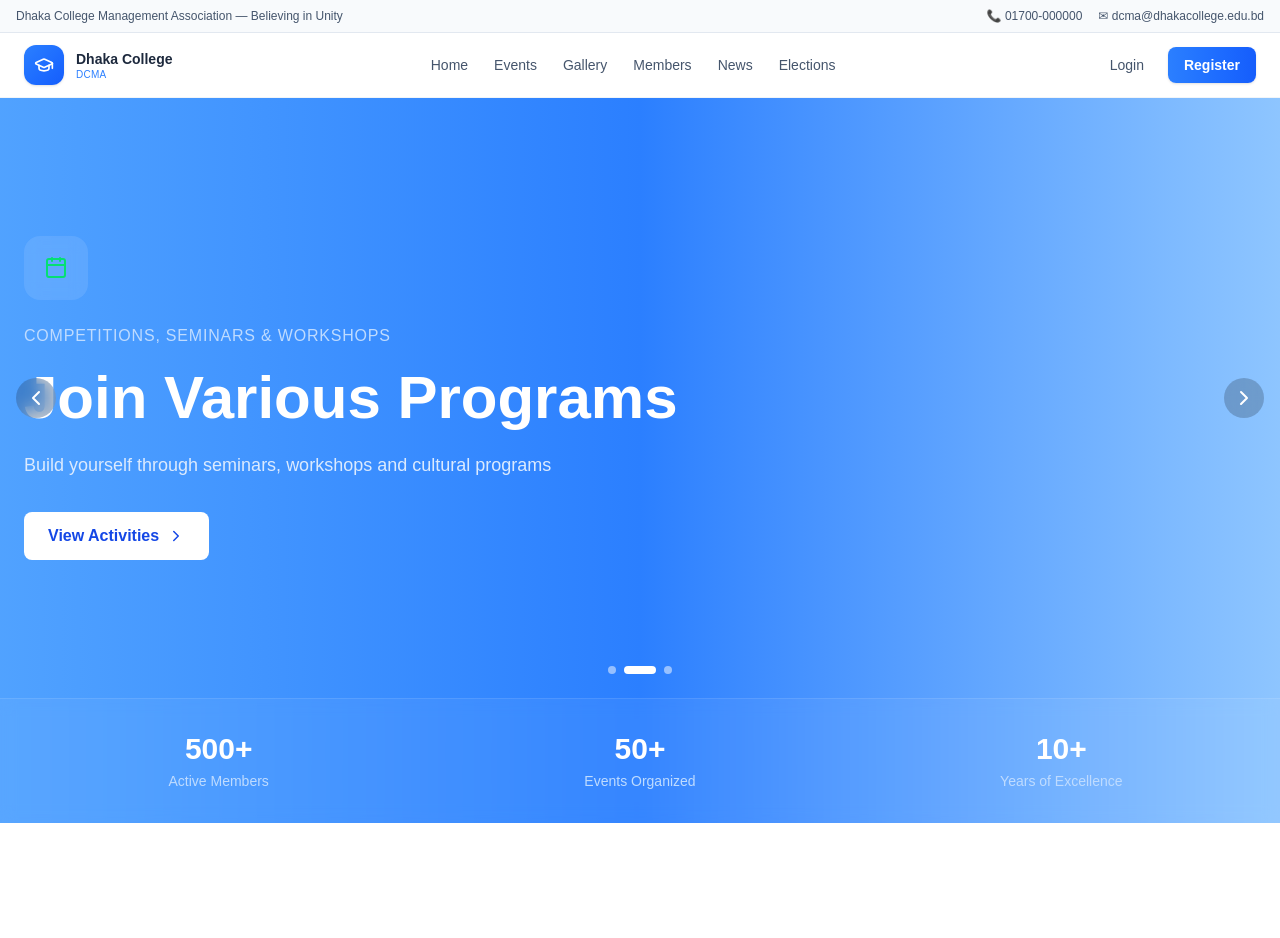
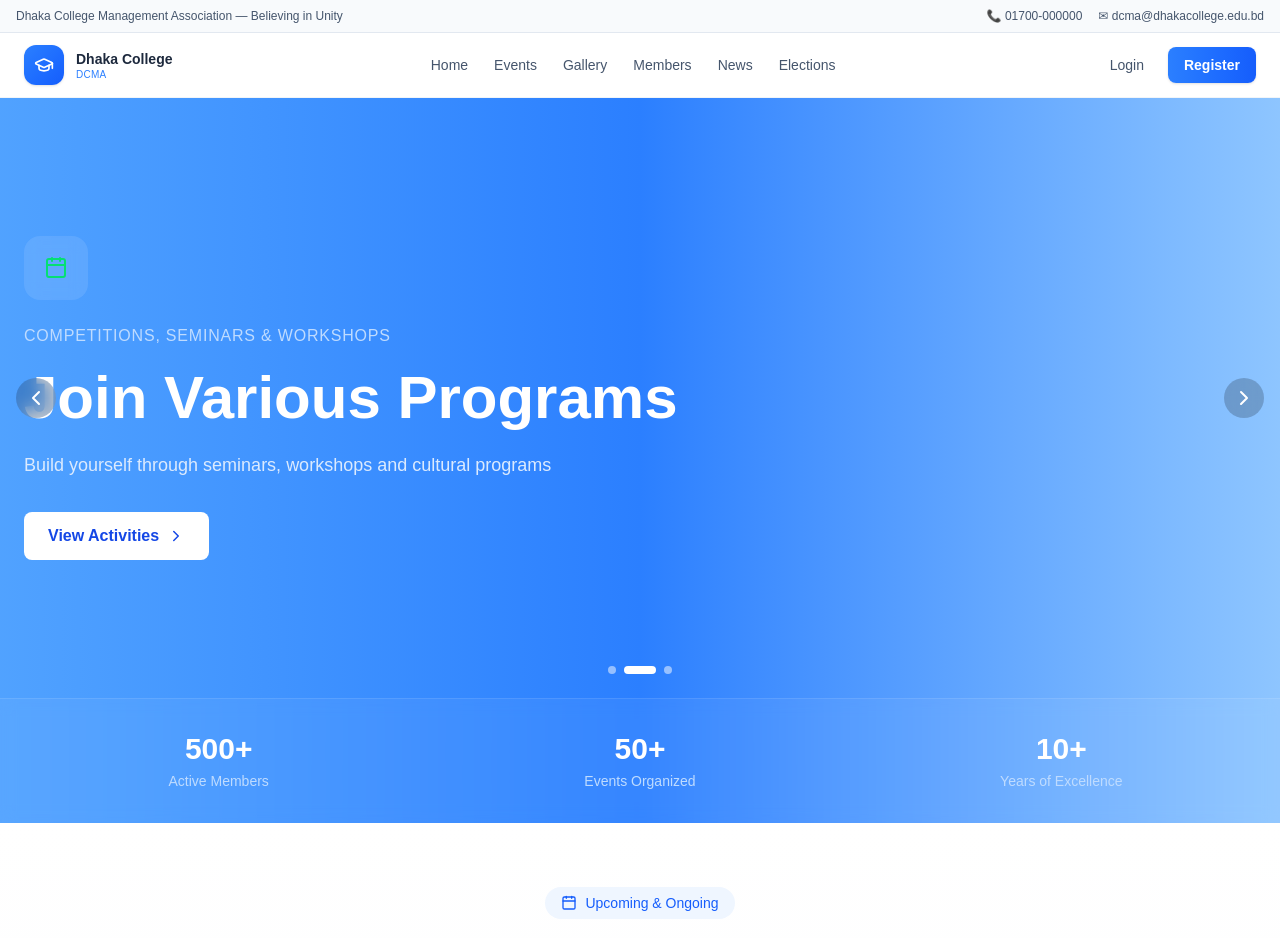
Before and after one commit to Fahad-smto/Dhaka-college-management-association, a Next.js app: page / in a window 1280 px wide. Shown: the top 938 px of the page. Before the commit the page ends 823 px from the top, so only its background shows below. Built offline with nearby package versions, Linux system fonts and the light colour scheme.

Commit message:
featured events added

```diff
--- a/app/page.tsx
+++ b/app/page.tsx
@@ -1,13 +1,14 @@
 import Image from "next/image";
 import Navbar from "./components/NavBar";
 import Banner from "./components/Banner";
+import FeaturedEvents from "./components/FeaturedEvents";
 
 export default function Home() {
   return (
     <div className="">
       <Navbar />
      <Banner />
-
+     <FeaturedEvents></FeaturedEvents>
     </div>
   );
 }
```
